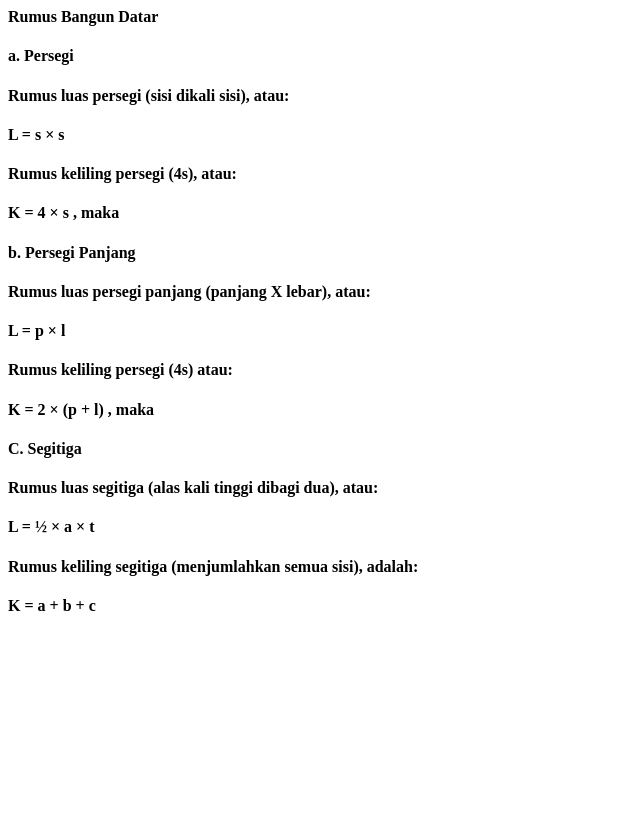
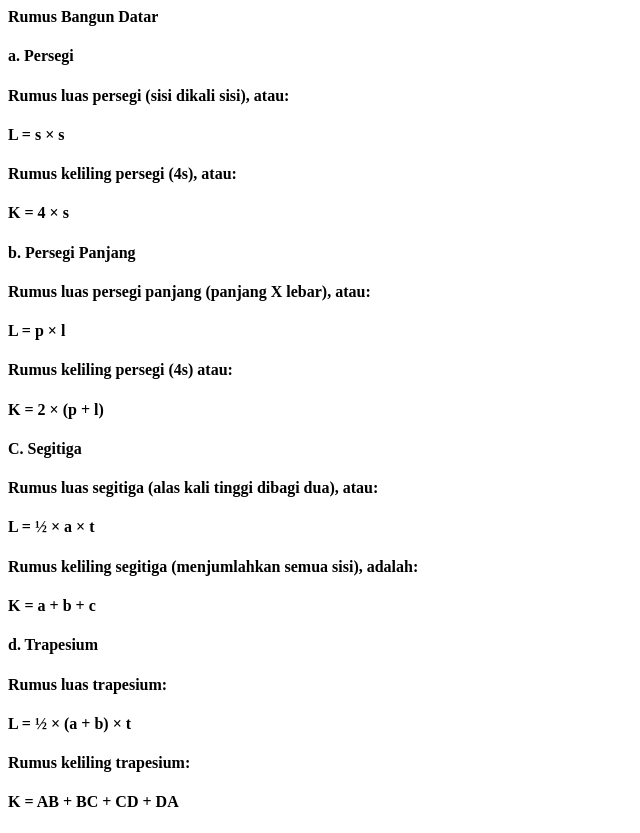
Before and after one commit to alfin010802/alfin010802.github.io, a plain HTML site: page AlfinT3.html in a window 1280 px wide. Shown: the whole page, without its empty margins (0-640 px from the left). Before the commit the page ends 800 px from the top, so only its background shows below. Drawn offline with Linux system fonts and the light colour scheme.

Commit message:
Update AlfinT3.html

```diff
--- a/AlfinT3.html
+++ b/AlfinT3.html
@@ -18,7 +18,7 @@ Rumus keliling persegi (4s), atau:
  <h4>
 K = 4 × s
 
-, maka <h4>
+ <h4>
 b. Persegi Panjang
  <h4>
 Rumus luas persegi panjang (panjang X lebar), atau:
@@ -29,7 +29,7 @@ Rumus keliling persegi (4s) atau:
  <h4>
 K = 2 × (p + l)
 
-, maka <h4>
+ <h4>
 
 C. Segitiga
  <h4>
@@ -41,4 +41,15 @@ Rumus keliling segitiga (menjumlahkan semua sisi), adalah:
  <h4>
 K = a + b + c
 
+ <h4>
+d. Trapesium
+ <h4>
+Rumus luas trapesium:
+ <h4>
+L = ½ × (a + b) × t
+ <h4>
+Rumus keliling trapesium:
+ <h4>
+K = AB + BC + CD + DA
+
 </html>
```
